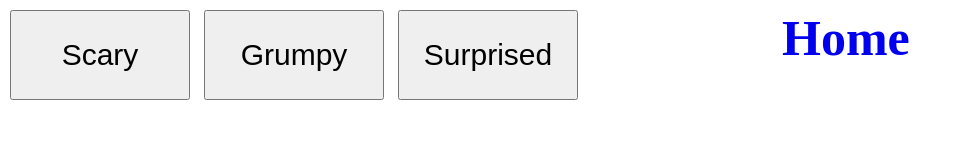
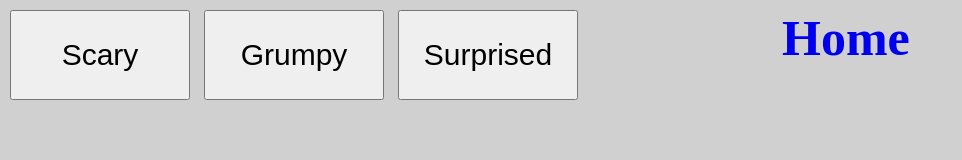
Before and after one commit to lukeskywalkerii/website, a plain HTML site: page cat_buttons.html in a window 1280 px wide. Shown: the whole page, without its empty margins (0-962 px from the left). Drawn offline with Linux system fonts and the light colour scheme.

Commit message:
Update style2.css

```diff
--- a/style2.css
+++ b/style2.css
@@ -2,6 +2,10 @@
   margin: 0;
   padding: 0;
   box-sizing: border-box;
+}
+
+body {
+  background-color: #d0d0d0;
 }
 
 button {
```
